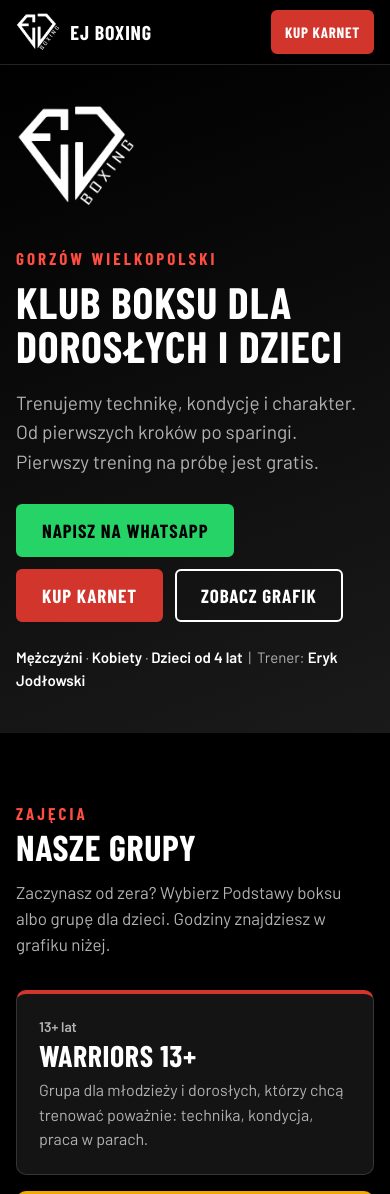
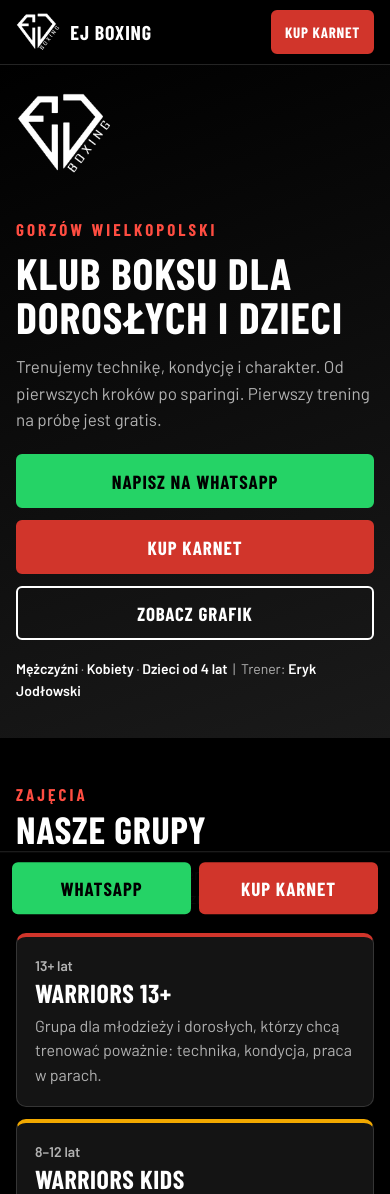
Before and after one commit to kubalutnik-arch/ejboxing-strona, a plain HTML site: page index.html in a window 390 px wide. Shown: the top 1194 px of the page. Drawn offline with nearby package versions, Linux system fonts and the light colour scheme; a web font is replaced by a local one.

Commit message:
Wersja pod telefon, trzesacy sie przycisk WhatsApp

```diff
--- a/index.html
+++ b/index.html
@@ -53,6 +53,17 @@ nav{position:sticky;top:0;z-index:50;background:rgba(0,0,0,.95);border-bottom:1p
 .ring{justify-self:center;width:min(300px,60vw)}
 .ring img{display:block;width:100%;height:auto}
 @media(max-width:820px){.hero .wrap{grid-template-columns:1fr}.ring{order:-1;width:120px;justify-self:start}.hero{padding:40px 0}}
+
+
+
+
+
+
+/* trzęsący się przycisk WhatsApp */
+.btn.wa.shake{animation:wshake .8s cubic-bezier(.36,.07,.19,.97) both,wglow .8s ease-out}
+@keyframes wshake{10%,90%{transform:translateX(-2px) rotate(-1deg)}20%,80%{transform:translateX(4px) rotate(1.5deg)}30%,50%,70%{transform:translateX(-8px) rotate(-2.5deg)}40%,60%{transform:translateX(8px) rotate(2.5deg)}}
+@keyframes wglow{0%{box-shadow:0 0 0 0 rgba(37,211,102,.8)}100%{box-shadow:0 0 0 22px rgba(37,211,102,0)}}
+@media(prefers-reduced-motion:reduce){.btn.wa.shake{animation:none}}
 
 section{padding:70px 0}
 .eyebrow{color:var(--red2);font:700 17px "Barlow Condensed";letter-spacing:.18em;text-transform:uppercase}
@@ -114,6 +125,36 @@ table.sched{width:100%;border-collapse:collapse;margin-top:28px;font-size:17px}
 footer{padding:40px 0;border-top:1px solid var(--line);color:var(--mut);font-size:15px}
 .fgrid{display:flex;flex-wrap:wrap;gap:24px 50px;align-items:center;justify-content:space-between}
 .fgrid a{margin-right:16px}
+
+/* telefon */
+.bar{display:none}
+@media(max-width:820px){
+ body{padding-bottom:76px}
+ section{padding:46px 0}
+ h2{font-size:38px}
+ .hero{padding:28px 0 36px}
+ .ring{width:96px;margin-bottom:4px}
+ .hero h1{font-size:44px}
+ .hero p.lead{font-size:17px;margin:14px 0 22px}
+ .cta{flex-direction:column}
+ .cta .btn{width:100%;min-height:54px}
+ .badge{font-size:14px;margin-top:18px}
+ .cards{gap:12px;margin-top:22px}
+ .card{padding:18px}
+ .card h3{font-size:26px}
+ .sub{font-size:16px}
+ .coach{gap:18px}
+ .steps{gap:12px;margin-top:20px}
+ .steps li{padding:18px}
+ .contact{grid-template-columns:1fr;gap:10px}
+ .bigcta .btn{width:100%}
+ section .btn{min-height:52px}
+ #karnety p .btn,#grafik p .btn{width:100%}
+ footer{padding-bottom:24px}
+ .bar{display:flex;transform:translateY(110%);transition:transform .25s;position:fixed;left:0;right:0;bottom:0;z-index:60;gap:8px;padding:10px 12px calc(10px + env(safe-area-inset-bottom));background:rgba(0,0,0,.96);border-top:1px solid var(--line)}
+ .bar.on{transform:none}
+ .bar a{flex:1;min-height:52px;padding:10px}
+}
 </style>
 </head>
 <body>
@@ -217,6 +258,7 @@ footer{padding:40px 0;border-top:1px solid var(--line);color:var(--mut);font-siz
   <div>© 2026 EJ BOXING</div>
 </div></footer>
 
+<div class="bar"><a class="btn wa" href="https://wa.me/48726021052?text=Cze%C5%9B%C4%87!%20Chc%C4%99%20um%C3%B3wi%C4%87%20pierwszy%20trening%20gratis%20w%20EJ%20BOXING." target="_blank" rel="noopener">WhatsApp</a><a class="btn" href="https://ejboxing.wod.guru/karnety" target="_blank" rel="noopener">Kup karnet</a></div>
 <script>
 const DAYS=["Pn","Wt","Śr","Cz","Pt","Sb","Nd"],FULL=["Poniedziałek","Wtorek","Środa","Czwartek","Piątek","Sobota","Niedziela"];
 const G={
@@ -237,6 +279,11 @@ $("#sched").innerHTML="<tbody>"+week.map((a,d)=>`<tr${d===today?' class="today"'
 (function(){const n=new Date(),now=n.getHours()*60+n.getMinutes();
  for(let o=0;o<7;o++){const d=(today+o)%7;for(const c of week[d]){const[h,m]=c.s.split(":").map(Number);if(o>0||h*60+m>now){
   $("#nextTxt").innerHTML=`Najbliższe zajęcia: <b>${o===0?"dziś":o===1?"jutro":FULL[d].toLowerCase()} ${c.s}</b>, ${G[c.k].n}`;$("#next").hidden=false;return}}}})();
+// po 3 s od wejścia przycisk WhatsApp się trzęsie (potem co 10 s)
+(function(){if(matchMedia("(prefers-reduced-motion:reduce)").matches)return;const b=document.querySelector(".hero .btn.wa");if(!b)return;
+ const go=()=>{b.classList.remove("shake");void b.offsetWidth;b.classList.add("shake")};
+ setTimeout(()=>{go();setInterval(go,10000)},3000)})();
+addEventListener("scroll",()=>{const b=document.querySelector(".bar");if(b)b.classList.toggle("on",scrollY>420)},{passive:true});
 </script>
 </body>
 </html>
```
